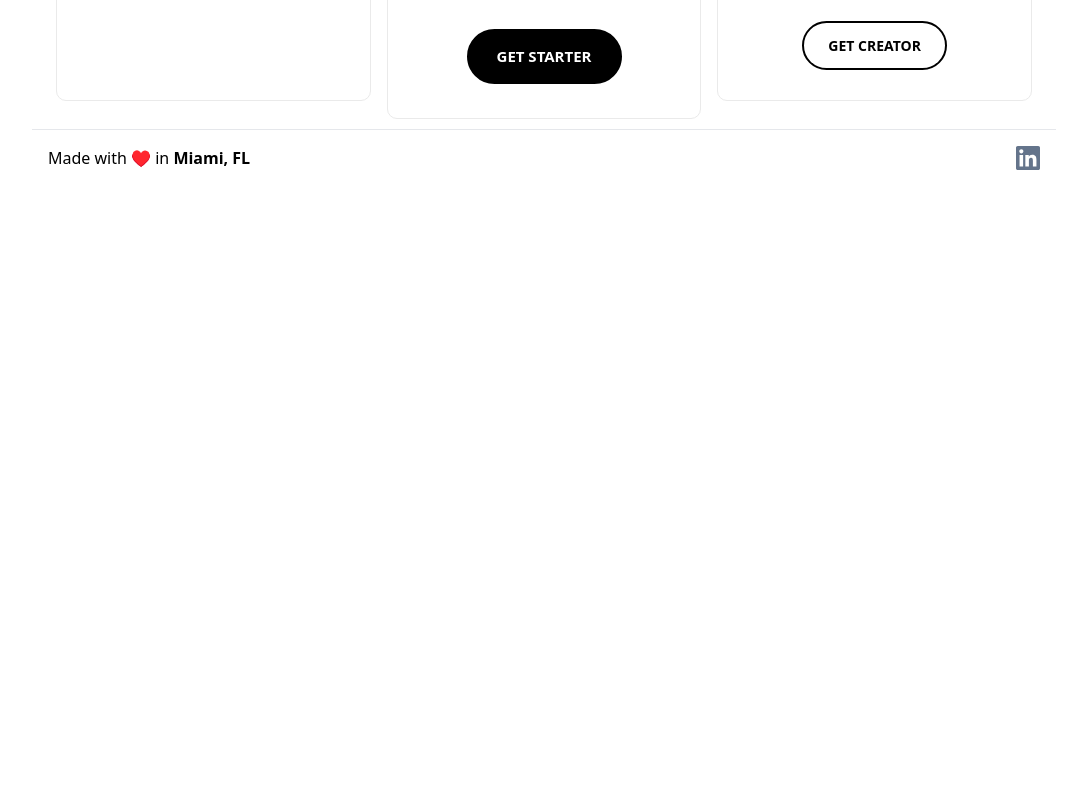
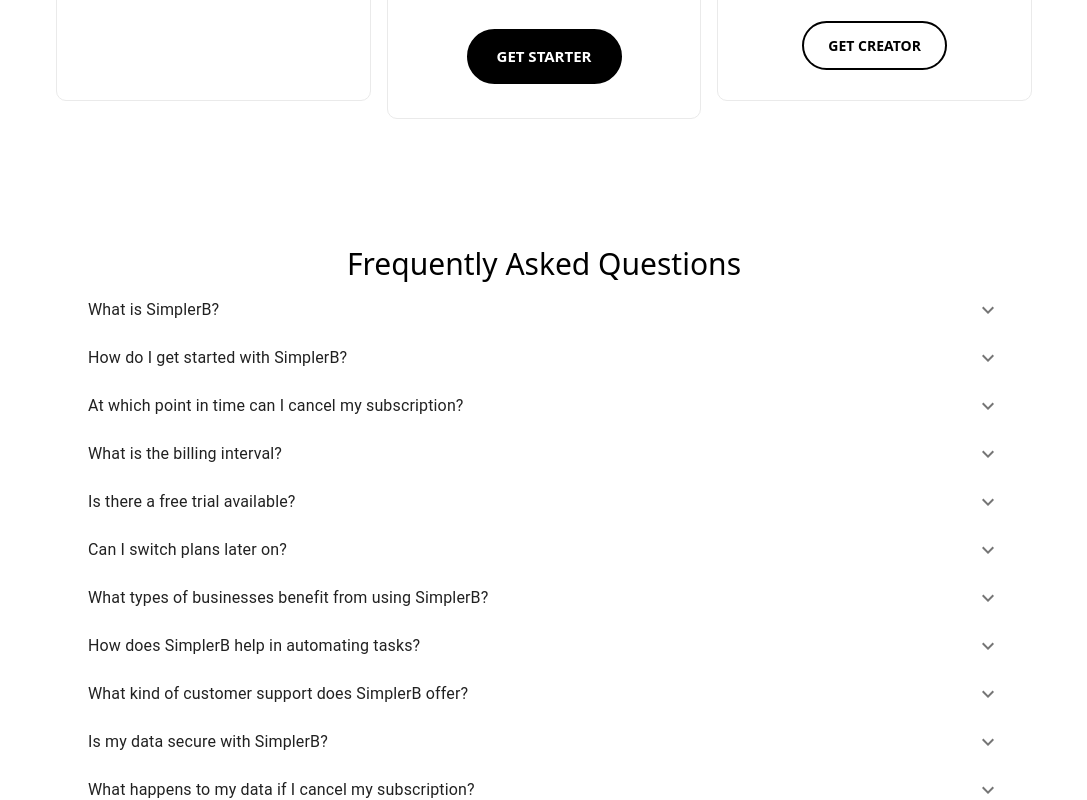
Before and after one commit to romanvieito/simplerb, a Next.js app: page /pricing in a window 1280 px wide. Shown: the part 700-1500 px from the top of the page, without its empty margins (96-1183 px from the left). Before the commit the page ends 894 px from the top, so only its background shows below. Built offline with nearby package versions, Linux system fonts and the light colour scheme; no server answers.

Commit message:
faq in price

```diff
--- a/pages/index.tsx
+++ b/pages/index.tsx
@@ -134,7 +134,7 @@ const Home: NextPage = () => {
       <section className="w-full bg-white py-16">
         <Container maxWidth="lg">
           {/* <h2 className="text-3xl font-semibold mb-8 text-center">Choose Your Plan</h2> */}
-      <CFAQ />
+        <CFAQ />
         </Container>
       </section>
       <Footer />
--- a/pages/pricing.tsx
+++ b/pages/pricing.tsx
@@ -1,24 +1,32 @@
-import React from 'react';
+import React from "react";
 import Head from "next/head";
 import Footer from "../components/Footer";
 import Header from "../components/Header";
-import CPricing from '../components/CPricing';
+import CPricing from "../components/CPricing";
+import { Container } from "@mui/material";
+import CFAQ from "../components/CFAQ";
 
 export default function PricingPage() {
-
   return (
     <div className="flex max-w-5xl mx-auto flex-col items-center justify-center py-2 min-h-screen">
       <Head>
         <title>Domain Generator</title>
         <link rel="icon" href="/favicon.ico" />
       </Head>
-      <Header/>
+      <Header />
       <main className="flex flex-1 w-full flex-col items-center justify-center text-center px-4 mt-12 sm:mt-20">
         <div>
-          <CPricing/>
+          <CPricing />
+          {/* FAQ Section */}
+          <section className="w-full bg-white py-16">
+            <Container maxWidth="lg">
+              {/* <h2 className="text-3xl font-semibold mb-8 text-center">Choose Your Plan</h2> */}
+              <CFAQ />
+            </Container>
+          </section>
         </div>
       </main>
       <Footer />
     </div>
   );
-};
+}
```
